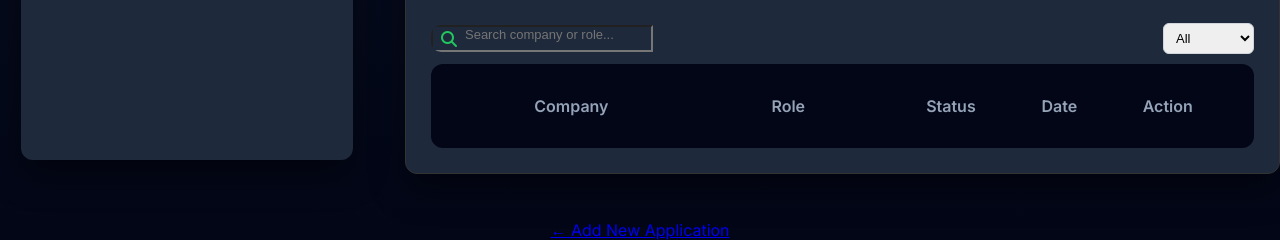
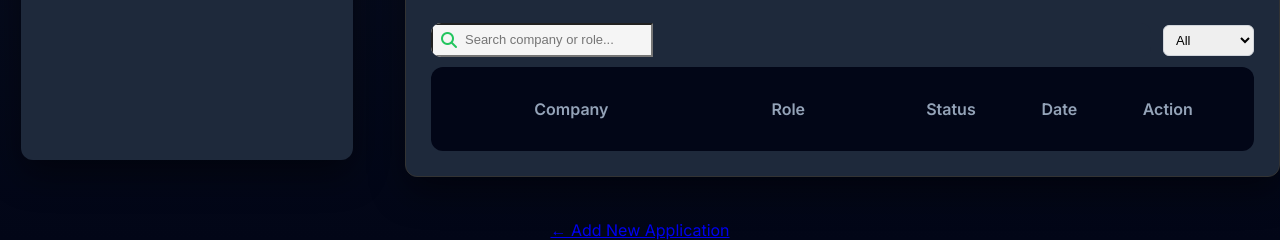
Before and after one commit to varforge/Job-application-Tracker, a plain HTML site: page careertrack-frontend/dashboard.html in a window 1280 px wide. Shown: the part 706-946 px from the top of the page. Drawn offline with nearby package versions, Linux system fonts and the light colour scheme; no server answers.

```diff
--- a/careertrack-frontend/style.css
+++ b/careertrack-frontend/style.css
@@ -618,11 +618,11 @@
 }
 .table-search input{
   width:auto;
-  padding: 0px 10px 8px 32px;
+  padding: 7px 10px 8px 32px;
   font-size: 13px;
   border-radius:0;
   outline:none;
-  background: transparent;
+  background: whitesmoke;
 
 }
 
```
